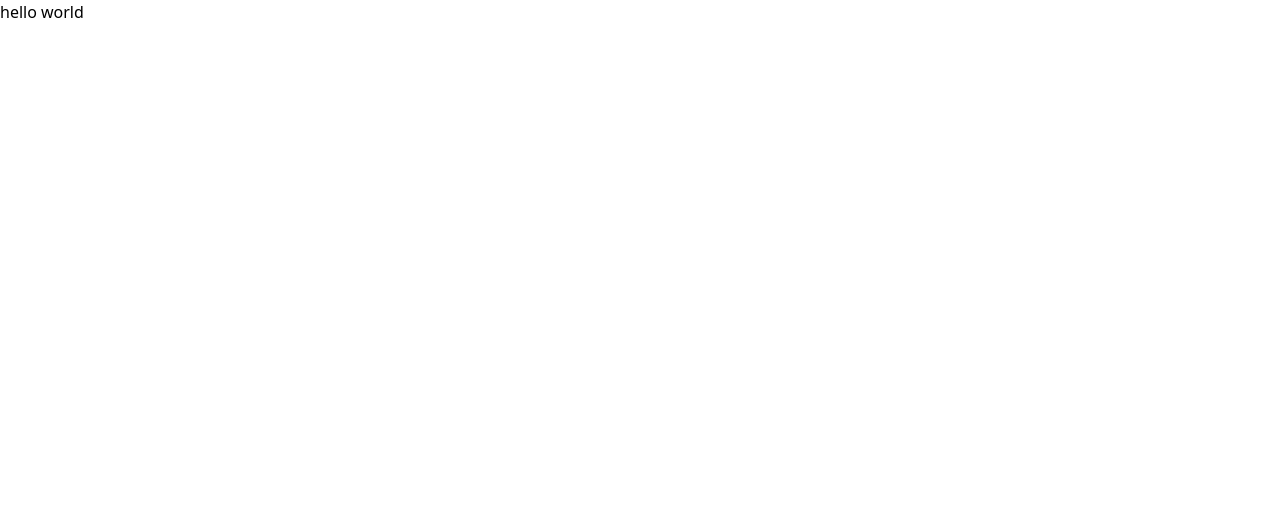
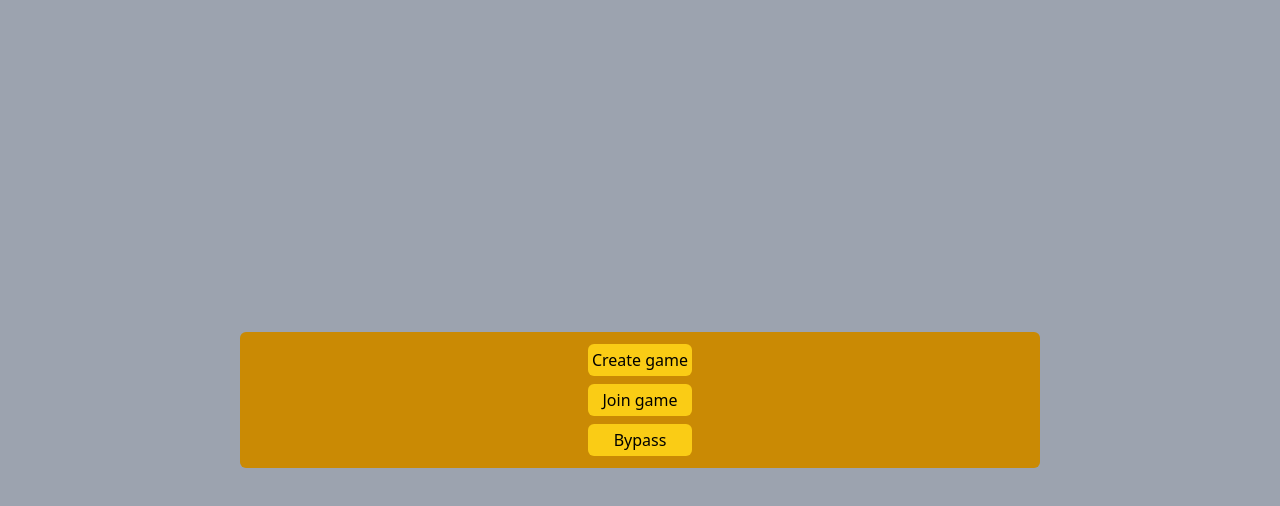
Before and after one commit to SammarJuneja/CardsAgainstHumanity, a SvelteKit app: page / in a window 1280 px wide. Shown: the top 506 px of the page. Built offline with nearby package versions, Linux system fonts and the light colour scheme.

Commit message:
Add home page

```diff
--- a/package.json
+++ b/package.json
@@ -22,5 +22,9 @@
 		"typescript": "^5.0.0",
 		"vite": "^5.0.3"
 	},
-	"type": "module"
+	"type": "module",
+	"dependencies": {
+		"mongoose": "^8.5.0",
+		"socket.io": "^4.7.5"
+	}
 }
--- a/src/app.html
+++ b/src/app.html
@@ -6,6 +6,11 @@
 		<meta name="viewport" content="width=device-width, initial-scale=1" />
 		%sveltekit.head%
 	</head>
+	<!-- <style>
+		body {
+			background-color: gray;
+		}
+	</style> -->
 	<body data-sveltekit-preload-data="hover">
 		<div style="display: contents">%sveltekit.body%</div>
 	</body>
--- a/src/routes/+page.svelte
+++ b/src/routes/+page.svelte
@@ -1,7 +1,50 @@
 <script lang="ts">
     import "../app.css";
-    import { route } from "../stores/store";
-  </script>
 
+    let mainOpen: boolean = true;
+    let createOpen: boolean;
+    let joinOpen: boolean;
+</script>
 
-<h2>hello world</h2>
+<div class="bg-gray-400 grid items-center min-h-screen">
+  {#if createOpen}
+    <div class="grid bg-yellow-600 p-2 mx-60 gap-2 rounded-md justify-center items-center">
+      <span class="flex">
+        <input placeholder="Your Name" class="bg-transparent placeholder-black pt-1 outline-none border-b border-yellow-700" type="text">
+        <button on:click={() => {
+          createOpen = !createOpen;
+          mainOpen = !mainOpen;
+          }}>X</button>
+      </span>
+      <input placeholder="Game Password" class="bg-transparent placeholder-black pt-1 outline-none border-b border-yellow-700" type="text">
+      <button class="bg-yellow-400 rounded-md">Create game</button>
+    </div>
+  {/if}
+  {#if joinOpen}
+    <div class="grid bg-yellow-600 p-2 mx-60 gap-2 rounded-md justify-center items-center">
+      <span class="flex">
+        <input placeholder="Your Name" class="bg-transparent placeholder-black pt-1 outline-none border-b border-yellow-700" type="text">
+        <button on:click={() => {
+          joinOpen = !joinOpen;
+          mainOpen = !mainOpen;
+          }}>X</button>
+      </span>
+      <input placeholder="Game Password" class="bg-transparent placeholder-black pt-1 outline-none border-b border-yellow-700" type="text">
+      <button class="bg-yellow-400 rounded-md">Join game</button>
+    </div>
+  {/if}
+  {#if mainOpen}
+  <div class="grid items-center justify-center text-center bg-yellow-600 mx-60 p-3 gap-2 rounded-md">
+    <button on:click={() => {
+      createOpen = !createOpen;
+      mainOpen = !mainOpen;
+    }} class="bg-yellow-400 p-1 rounded-md">Create game</button>
+    <button on:click={() => {
+      joinOpen = !joinOpen;
+      mainOpen = !mainOpen;
+    }} class="bg-yellow-400 p-1 rounded-md">Join game</button>
+    <a href="/room" class="bg-yellow-400 p-1 rounded-md">Bypass</a>
+  </div>
+
+  {/if}
+</div>
--- /dev/null
+++ b/src/routes/room/+page.svelte
@@ -0,0 +1,17 @@
+<script lang="ts">
+
+</script>
+
+<div class="min-h-screen bg-gray-400">
+    <div>
+        <!-- black card -->
+    </div>
+    <div>
+        <!-- white card -->
+    </div>
+    <div class="bg-neutral-800 flex gap-2 bottom-0 fixed w-full text-white p-2">
+        <h2>hello</h2>
+        <h2>hello</h2>
+        <h2>hello</h2>
+    </div>
+</div>
--- a/src/stores/store.ts
+++ b/src/stores/store.ts
@@ -1,3 +1 @@
 import { writable } from "svelte/store";
-
-export const route = writable({ path: "/" });
```
Also changed, not shown: 1 other file (tests, documents, lock files or other folders).
